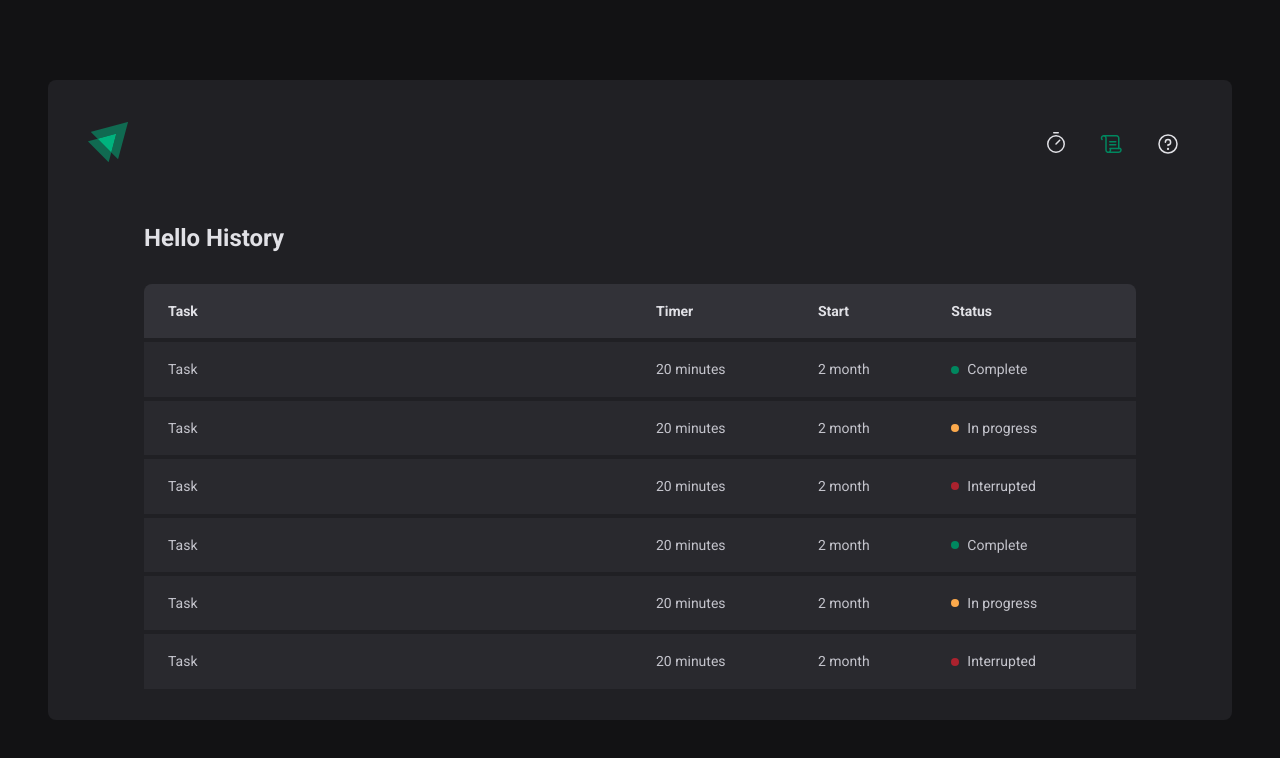
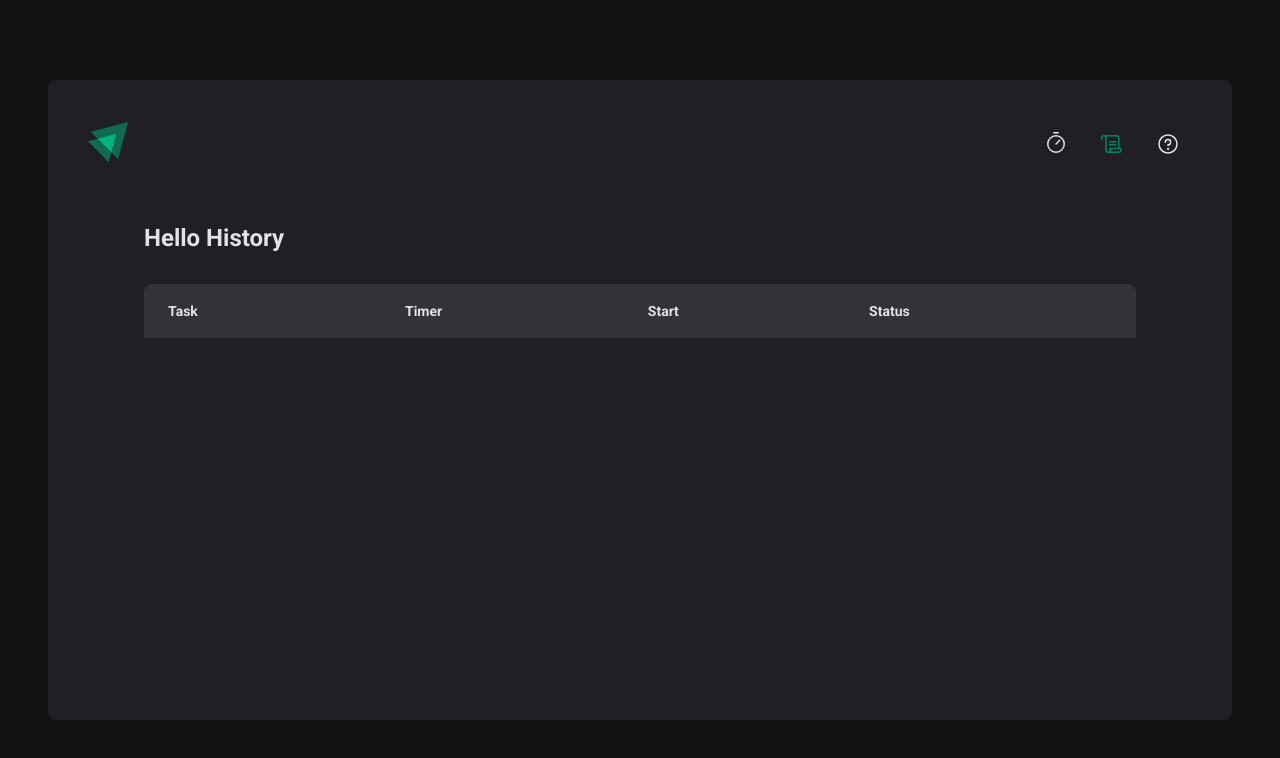
Before and after one commit to welitonwt/Timer, a React (Vite) app: page /history in a window 1280 px wide. Shown: the top 758 px of the page. Built offline with nearby package versions, Linux system fonts and the light colour scheme.

Commit message:
format data

```diff
--- a/src/pages/History/index.tsx
+++ b/src/pages/History/index.tsx
@@ -1,9 +1,10 @@
-// import { useContext } from 'react'
-// import { CyclesContext } from '../../contexts/CyclesContext'
+import { useContext } from 'react'
+import { CyclesContext } from '../../contexts/CyclesContext'
 import { HistoryContainer, HistoryList, Status } from './styled'
+import { formatDistanceToNow } from 'date-fns'
 
 export function History() {
-  // const { cycles } = useContext(CyclesContext)
+  const { cycles } = useContext(CyclesContext)
 
   return (
     <HistoryContainer>
@@ -20,54 +21,30 @@
             </tr>
           </thead>
           <tbody>
-            <tr>
-              <td>Task</td>
-              <td>20 minutes</td>
-              <td>2 month</td>
-              <td>
-                <Status statusColor="green">Complete</Status>
-              </td>
-            </tr>
-            <tr>
-              <td>Task</td>
-              <td>20 minutes</td>
-              <td>2 month</td>
-              <td>
-                <Status statusColor="yellow">In progress</Status>
-              </td>
-            </tr>
-            <tr>
-              <td>Task</td>
-              <td>20 minutes</td>
-              <td>2 month</td>
-              <td>
-                <Status statusColor="red">Interrupted</Status>
-              </td>
-            </tr>
-            <tr>
-              <td>Task</td>
-              <td>20 minutes</td>
-              <td>2 month</td>
-              <td>
-                <Status statusColor="green">Complete</Status>
-              </td>
-            </tr>
-            <tr>
-              <td>Task</td>
-              <td>20 minutes</td>
-              <td>2 month</td>
-              <td>
-                <Status statusColor="yellow">In progress</Status>
-              </td>
-            </tr>
-            <tr>
-              <td>Task</td>
-              <td>20 minutes</td>
-              <td>2 month</td>
-              <td>
-                <Status statusColor="red">Interrupted</Status>
-              </td>
-            </tr>
+            {cycles.map((cycle) => {
+              return (
+                <tr key={cycle.id}>
+                  <td>{cycle.task}</td>
+                  <td>{cycle.minutesAmount} minutes</td>
+                  <td>
+                    {formatDistanceToNow(cycle.startDate, {
+                      addSuffix: true,
+                    })}
+                  </td>
+                  <td>
+                    {cycle.finishedDate && (
+                      <Status statusColor="green">Complete</Status>
+                    )}
+                    {cycle.interruptedDate && (
+                      <Status statusColor="red">Stop</Status>
+                    )}
+                    {!cycle.finishedDate && !cycle.interruptedDate && (
+                      <Status statusColor="yellow">In Progress</Status>
+                    )}
+                  </td>
+                </tr>
+              )
+            })}
           </tbody>
         </table>
       </HistoryList>
```
